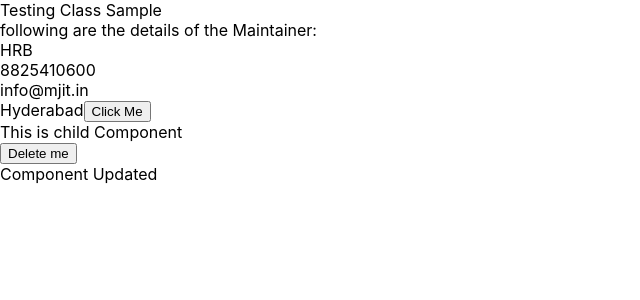
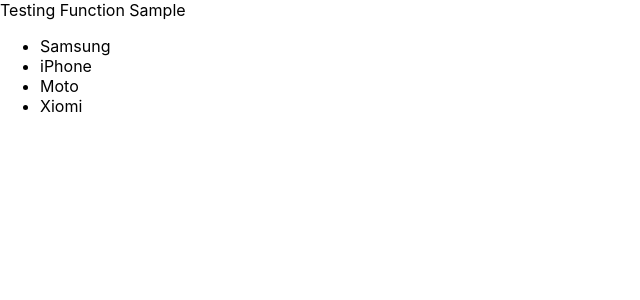
Before and after one commit to hrb1989/hrb_react, a React (Create React App) app: page / in a window 1280 px wide. Shown: the top 300 px of the page, without its empty margins (0-640 px from the left). Built offline with nearby package versions, Linux system fonts and the light colour scheme.

Commit message:
List & Keys

```diff
--- a/public/index.html
+++ b/public/index.html
@@ -33,6 +33,7 @@
     <div id="testDiv"></div>
     <div id="ClassDiv"></div>
     <div id="root"></div>
+    <div id="listkey"></div>
     <!--
       This HTML file is a template.
       If you open it directly in the browser, you will see an empty page.
--- a/src/index.js
+++ b/src/index.js
@@ -6,6 +6,7 @@ import TestDiv from './TestDiv';
 import {ClassSample, FunctionSample} from './ClassSample';
 import reportWebVitals from './reportWebVitals';
 import { ClassComponent } from './ClassComponent';
+import ListKey from './listkey';
 
 
 // document.getElementById('eventDiv').innerHTML = message; //JS
@@ -75,10 +76,17 @@ import { ClassComponent } from './ClassComponent';
 
 
 // Here Location is a props
-const classCompo = ReactDOM.createRoot(document.getElementById('classComponent'));
-classCompo.render(
+// const classCompo = ReactDOM.createRoot(document.getElementById('classComponent'));
+// classCompo.render(
+//   <React.StrictMode>
+//     <ClassComponent location="Madurai"/>
+//   </React.StrictMode>
+// );
+
+const listkey = ReactDOM.createRoot(document.getElementById('listkey'));
+listkey.render(
   <React.StrictMode>
-    <ClassComponent location="Madurai"/>
+    <ListKey />
   </React.StrictMode>
 );
 
--- /dev/null
+++ b/src/listkey.js
@@ -0,0 +1,25 @@
+function ListKey() {
+    // const items = ['Samsung', 'iPhone', "Moto", 'Xiomi']
+    const items = [
+        {id:1, brand:'Samsung'},
+        {id:2, brand:'iPhone'},
+        {id:3, brand:"Moto"},
+        {id:4, brand:'Xiomi'}
+    ]
+    return (
+        <div>
+            Testing Function Sample
+            <br></br>
+            <ul>
+            {
+                // items.map((item, index) => (
+                items.map(item => (
+                    <li key={item.id}>{item.brand}</li>
+                ))
+            }
+            </ul>
+        </div>
+    );
+}
+
+export default ListKey;
```
